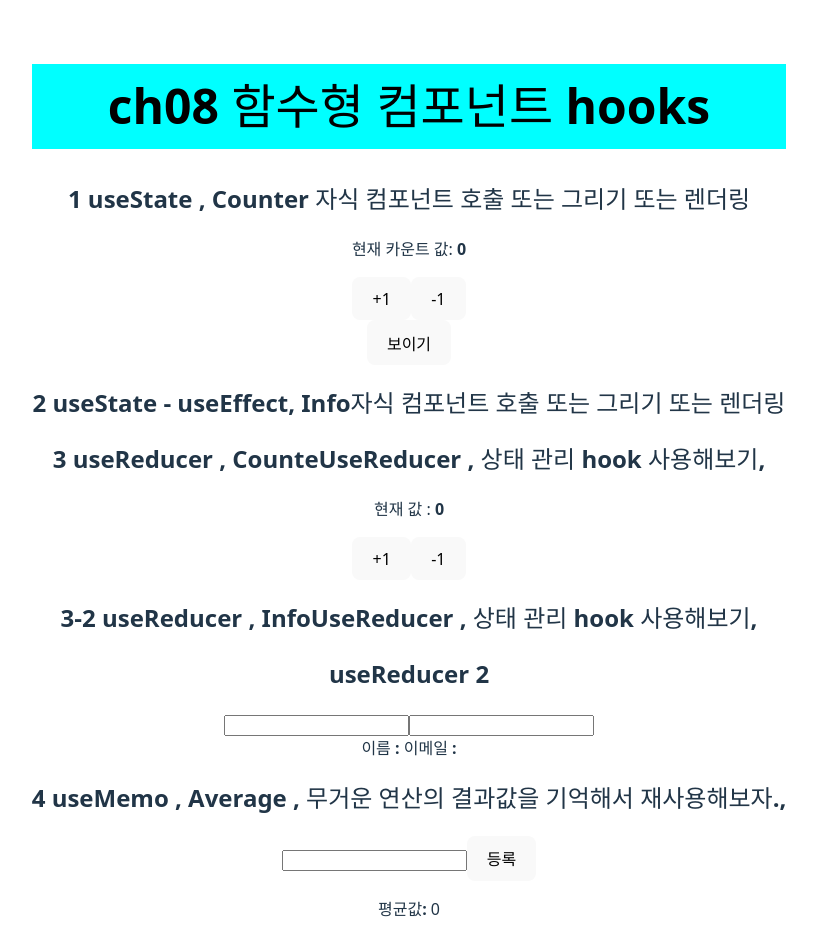
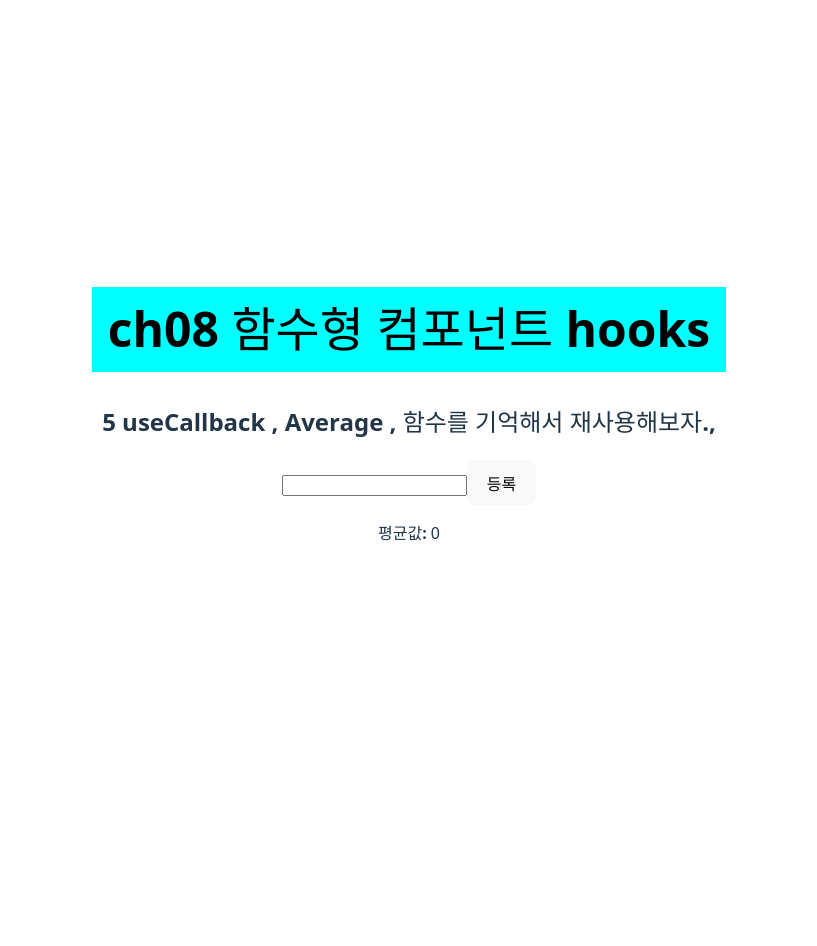
Before and after one commit to reokkamy/React-WorkSpace-k6-0806, a React (Vite) app in the folder ch08-vite-test/: page / in a window 1280 px wide. Shown: the top 946 px of the page, without its empty margins (231-1048 px from the left). After the commit the page ends 800 px from the top, so only its background shows below. Built offline with nearby package versions, Linux system fonts and the light colour scheme.

Commit message:
3교시, hooks, useRef, 특정 태그에 직접 접근하기.

```diff
--- a/ch08-vite-test/src/App.jsx
+++ b/ch08-vite-test/src/App.jsx
@@ -15,30 +15,30 @@ function App() {
         <h1 className="react"> ch08 함수형 컴포넌트 hooks</h1>
       </div>
       <div>
-        <h2>
-          1 useState , Counter 자식 컴포넌트 호출 또는 그리기 또는 렌더링{' '}
-        </h2>
-        <Counter />
+        {/*<h2>*/}
+        {/*  1 useState , Counter 자식 컴포넌트 호출 또는 그리기 또는 렌더링{' '}*/}
+        {/*</h2>*/}
+        {/*<Counter />*/}
 
-        <button onClick={() => setVisible(!visible)}>
-          {visible ? '숨기기' : '보이기'}
-        </button>
-        <h2>
-          2 useState - useEffect, Info자식 컴포넌트 호출 또는 그리기 또는
-          렌더링{' '}
-        </h2>
-        {visible && <Info />}
+        {/*<button onClick={() => setVisible(!visible)}>*/}
+        {/*  {visible ? '숨기기' : '보이기'}*/}
+        {/*</button>*/}
+        {/*<h2>*/}
+        {/*  2 useState - useEffect, Info자식 컴포넌트 호출 또는 그리기 또는*/}
+        {/*  렌더링{' '}*/}
+        {/*</h2>*/}
+        {/*{visible && <Info />}*/}
 
-        <h2>3 useReducer , CounteUseReducer , 상태 관리 hook 사용해보기,</h2>
-        <CountUseReducer />
+        {/*<h2>3 useReducer , CounteUseReducer , 상태 관리 hook 사용해보기,</h2>*/}
+        {/*<CountUseReducer />*/}
 
-        <h2>3-2 useReducer , InfoUseReducer , 상태 관리 hook 사용해보기,</h2>
-        <InfoUseReducer />
+        {/*<h2>3-2 useReducer , InfoUseReducer , 상태 관리 hook 사용해보기,</h2>*/}
+        {/*<InfoUseReducer />*/}
 
-        <h2>
-          4 useMemo , Average , 무거운 연산의 결과값을 기억해서 재사용해보자.,
-        </h2>
-        <Average />
+        {/*<h2>*/}
+        {/*  4 useMemo , Average , 무거운 연산의 결과값을 기억해서 재사용해보자.,*/}
+        {/*</h2>*/}
+        {/*<Average />*/}
 
         <h2>5 useCallback , Average , 함수를 기억해서 재사용해보자.,</h2>
         <AverageUseCallback />
```
Also changed, not shown: ch08-vite-test/src/component/AverageUseRef.jsx (added, +58 -0 lines).
